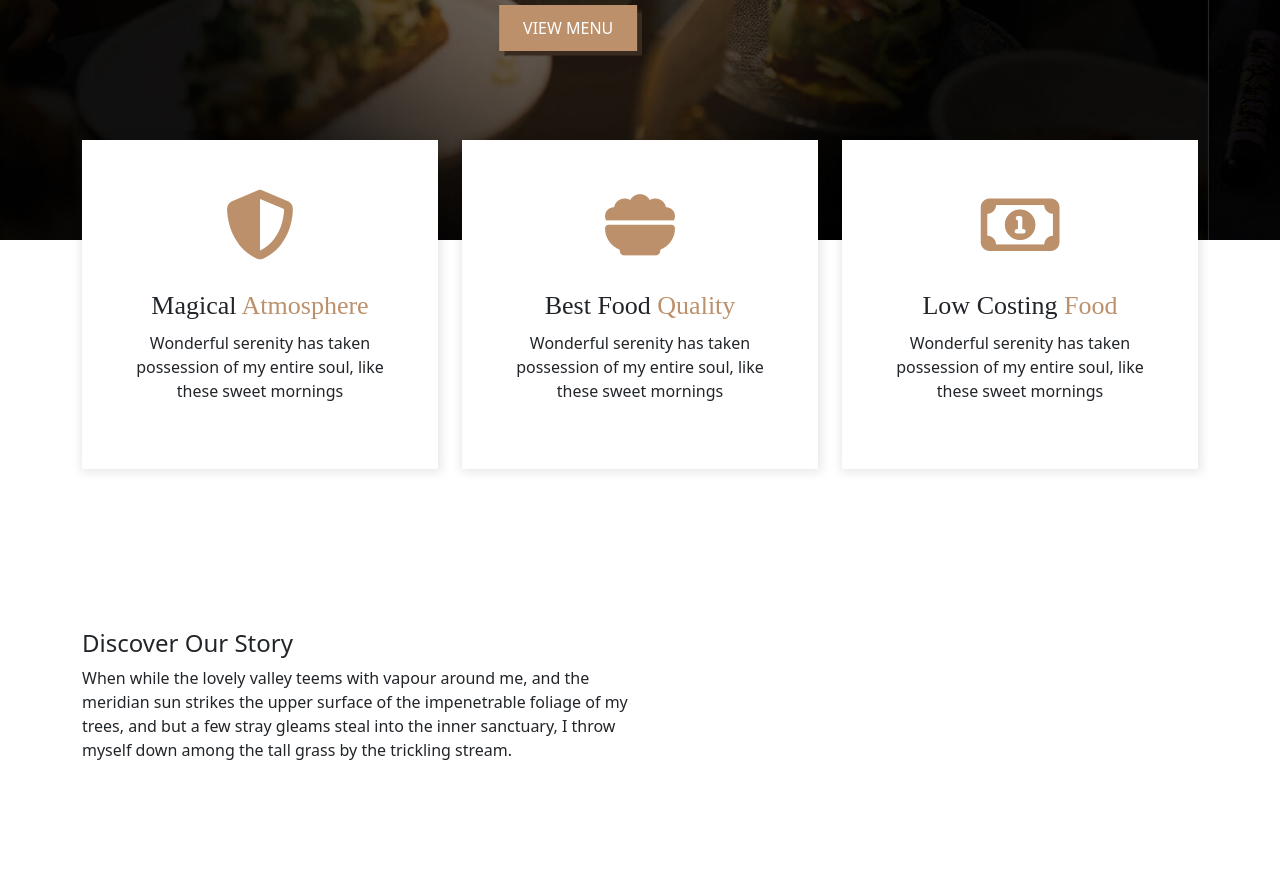
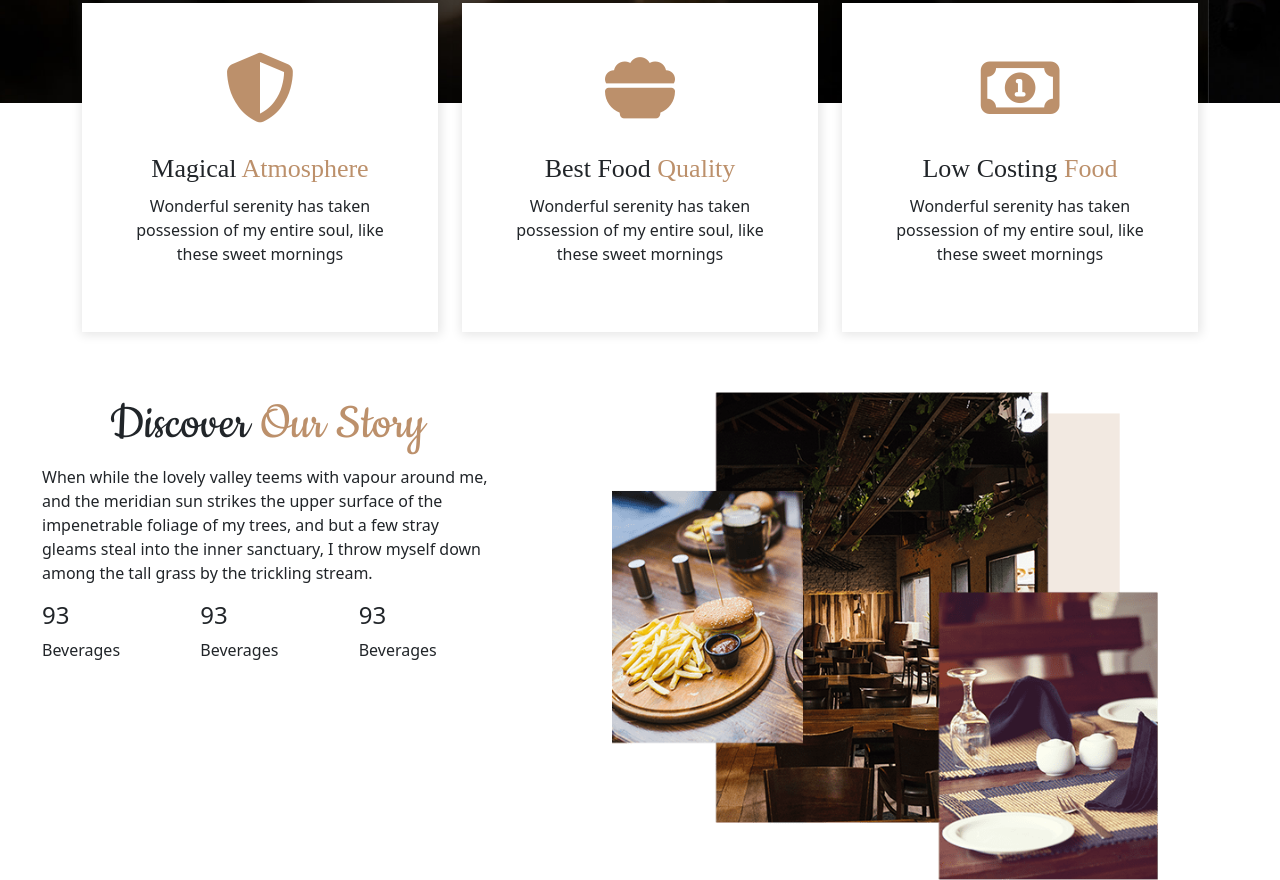
Before and after one commit to Rashed967/restaurant-site-clone, a plain HTML site: page index.html in a window 1280 px wide. Shown: the part 577-1457 px from the top of the page. Before the commit the page ends 1355 px from the top, so only its background shows below. Drawn offline with nearby package versions, Linux system fonts and the light colour scheme; a web font is replaced by a local one.

Commit message:
some changes in story part

```diff
--- a/css/style.css
+++ b/css/style.css
@@ -22,7 +22,7 @@ body{
 
 /*navbar part css start*/
 .navbar{
-    position: sticky;
+    position: fixed;
     z-index: 1;
     margin-top : -13px
 
@@ -190,9 +190,10 @@ body{
 /*service details css part start*/
 #service_details{
     position: relative;
-    bottom: 100px;
-    margin-bottom: none;
+    top: -100px;
+    margin-bottom: -100px;
 }
+
 
 .service_details_content{
     text-align: center;
@@ -218,5 +219,25 @@ body{
     color: #BC906B;
 }
 
+/*service details css part end*/
 
-/*service details css part end*/
+
+/*story part css start*/
+#story{
+    padding-right: 80px;
+}
+.common_heading{
+    text-align: center;
+}
+.common_heading h4{
+    font-family: 'Cookie', cursive;
+    font-size: 54px;
+
+}
+
+.common_heading .colored_text{
+    color: #BC906B;
+}
+
+
+/*story part css end*/
--- a/index.html
+++ b/index.html
@@ -157,7 +157,7 @@
 
 	<!-- service details section html start -->
 		<section id="service_details">
-			<div class="container">
+				<div class="container">
 					<div class="row">
 					<div class="col-md-4">
 						<div class="service_details_content">
@@ -191,27 +191,63 @@
 	<section id="story">
 		<div class="container">
 			<div class="row">
+
 				<!-- story content html start -->
-				<div class="col-md-6">
-					<div class="row">
-						<div class="col-md-12">
-							<div class="story_content">
+				<div class="col-md-5">
+						<div class="story_content">
 						<!-- common heading html start -->
 						   <div class="row">
 						   	<div class="col-md-12">
 						   		<div class="common_heading">
-						   			<h4>Discover Our Story</h4>
+						   			<h4>Discover <span class="colored_text">Our Story</span></h4>
 						   		</div>
 						   	</div>
 						   </div>
 						<!-- common heading html end -->
 						<p>When while the lovely valley teems with vapour around me, and the meridian sun strikes the upper surface of the impenetrable foliage of my trees, and but a few stray gleams steal into the inner sanctuary, I throw myself down among the tall grass by the trickling stream.</p>
-					</div>
+						<div class="row">
+							<!-- 1st col start -->
+							<div class="col-md-4">
+								<div class="counter_number">
+									<h4>93</h4>
+									<p>Beverages</p>
+								</div>
+							</div>
+							<!-- 1st col end -->
+
+							<!-- 2nd col start -->
+							<div class="col-md-4">
+								<div class="counter_number">
+									<h4>93</h4>
+									<p>Beverages</p>
+								</div>
+							</div>
+							<!-- 2nd col end -->
+
+							<!-- 3rd col start -->
+							<div class="col-md-4">
+								<div class="counter_number">
+									<h4>93</h4>
+									<p>Beverages</p>
+								</div>
+							</div>
+							<!-- 3rd col end -->
 						</div>
-						<div class="col-md-12"></div>
 					</div>
 				</div>
 				<!-- story content html end -->
+
+				<!-- spacer html start -->
+					<div class="col-md-1"></div>
+				<!-- spacer html end -->
+
+				<!-- story img part html start -->
+					<div class="col-md-6">
+					<div class="story_img">
+						<img src="images/story_img.png" class="img-fluid w-100" alt="">
+					</div>
+				</div>
+				<!-- story img part html end -->
 			</div>
 		</div>
 	</section>
```
Also changed, not shown: images/story-img.png (renamed from images/story_image-min-300x268.png), images/story_img.png (added).
